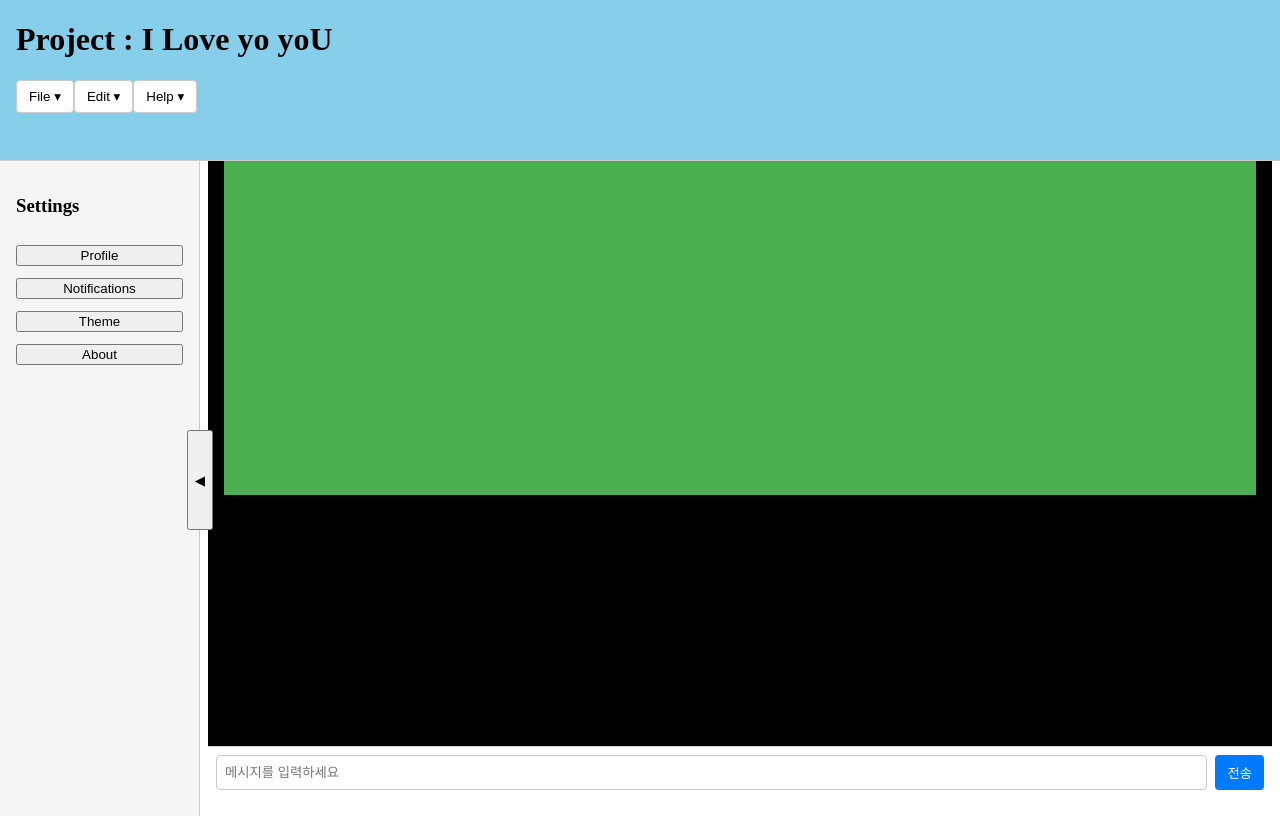
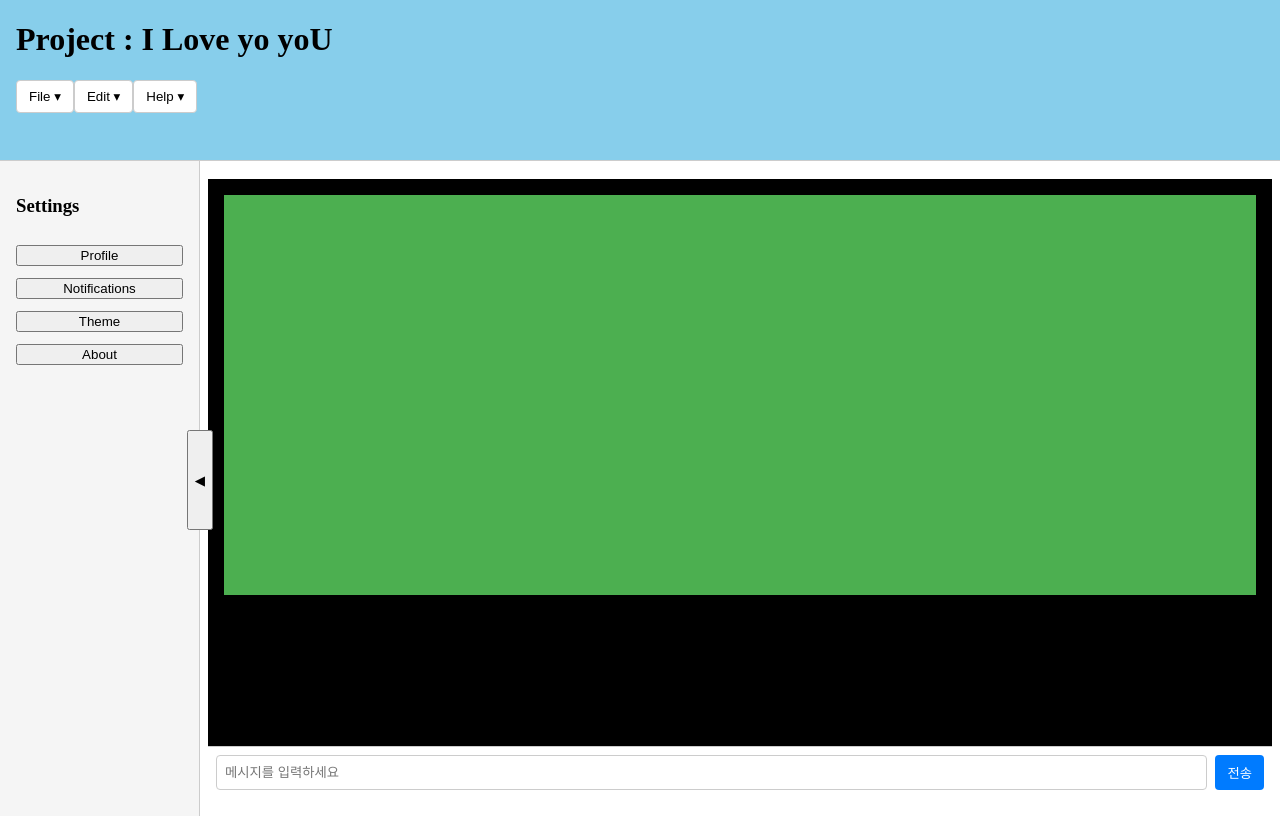
Before and after one commit to andoricano/JsonGenerator, a React (Vite) app: page / in a window 1280 px wide. Built offline with nearby package versions, Linux system fonts and the light colour scheme.

Commit message:
[fix] canvas가 header에 의해 가려지는 부분 수정.

```diff
--- a/src/components/SceneCanvas.tsx
+++ b/src/components/SceneCanvas.tsx
@@ -10,12 +10,10 @@ export default function SceneCanvas({ messages, style }: SceneCanvasProps) {
     return (
         <div
             style={{
-                flex: 1,
-                display: 'flex',
                 flexDirection: 'column',
                 padding: '16px',
                 backgroundColor: 'black',
-                overflowY: 'auto',
+                marginTop: '100px',
                 ...style,
             }}
         >
```
